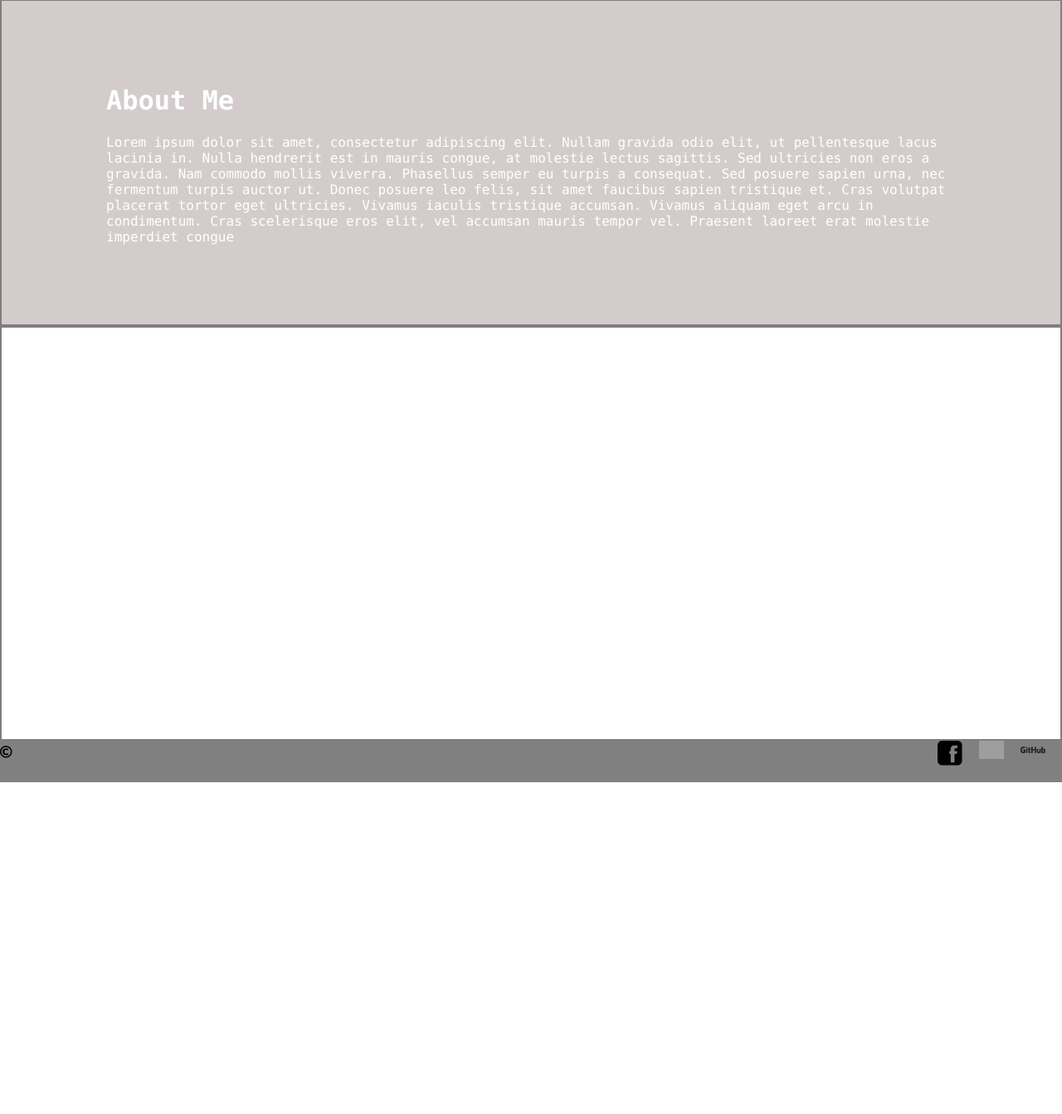
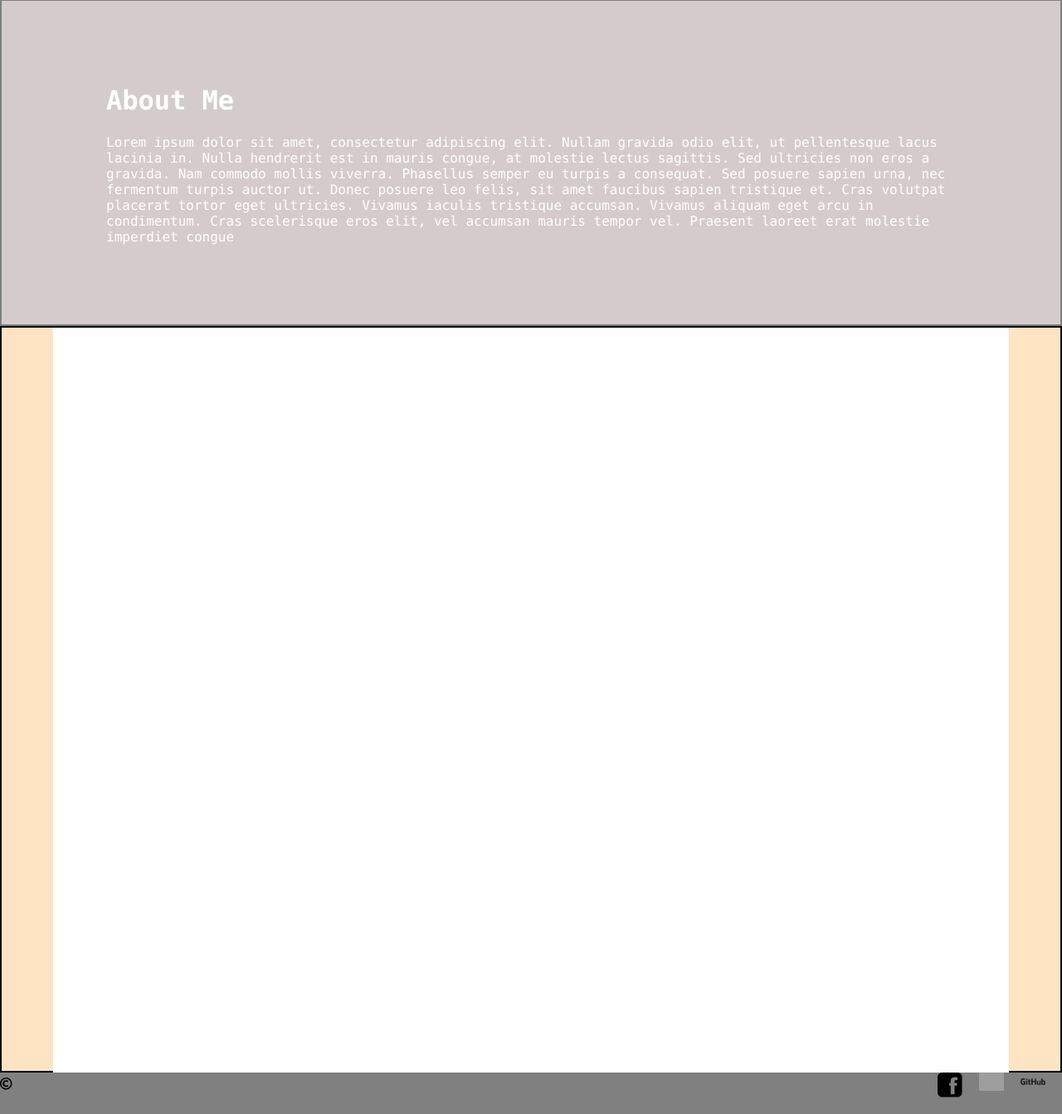
Before and after one commit to aabdiaziz/Portfolio, a PHP site: page / in a window 1280 px wide. Shown: the part 801-2144 px from the top of the page at 83% size. Before the commit the page ends 1744 px from the top, so only its background shows below. Run offline with PHP 8.4, Linux system fonts and the light colour scheme; grey boxes are pictures that could not be loaded.

Commit message:
I have sent up my main container

```diff
--- a/index.html
+++ b/index.html
@@ -48,10 +48,32 @@
         </div>
 
         <div class="projects" id="projects">
-            <div class="content">
+            <div class="insideProjects">
+                <div class="content">
 
+                </div>
+                <div class="content">
+
+                </div>
+                <div class="content">
+
+                </div>
+                <div class="content">
+
+                </div>
+                <div class="content">
+
+                </div>
+                <div class="content">
+
+                </div>
+                <div class="content">
+
+                </div>
+                <div class="content">
+
+                </div>
             </div>
-
         </div>
 
         <div class="contactMe" id="#contactInfo">
--- a/style.css
+++ b/style.css
@@ -116,7 +116,7 @@ li a {
 .imgsocial {
     width: 30px;
     margin-right: 20px;
-    -webkit-filter: grayscale (100%);
+
 }
 
 .aboutContent {
@@ -140,11 +140,21 @@ li a {
 }
 
 .projects {
-    height: 500px;
-    width:auto;
+    height: 900px;
+    width: auto;
     border: 2px black solid;
+    background-color: bisque;
+}
+
+.insideProjects {
+    height: 900px;
+    width: 90vw;
+    margin: 0 auto;
     background-color: white;
-    opacity: 0.5;
+}
+
+.content {
+
 }
 
 .footer {
@@ -154,7 +164,7 @@ li a {
 }
 
 .socialLinks:hover {
-    border
+    border:;
     color: white;
     text-align: center;
     text-decoration: none;
@@ -175,7 +185,7 @@ h2 {
         width: 300px;
         height: 200px;
         left: -340px;
-        background-color: rgba(255,255,255,0.8);
+        background-color: rgba(178,51,41,0.78);
     }
 
     #nav:target {
```
